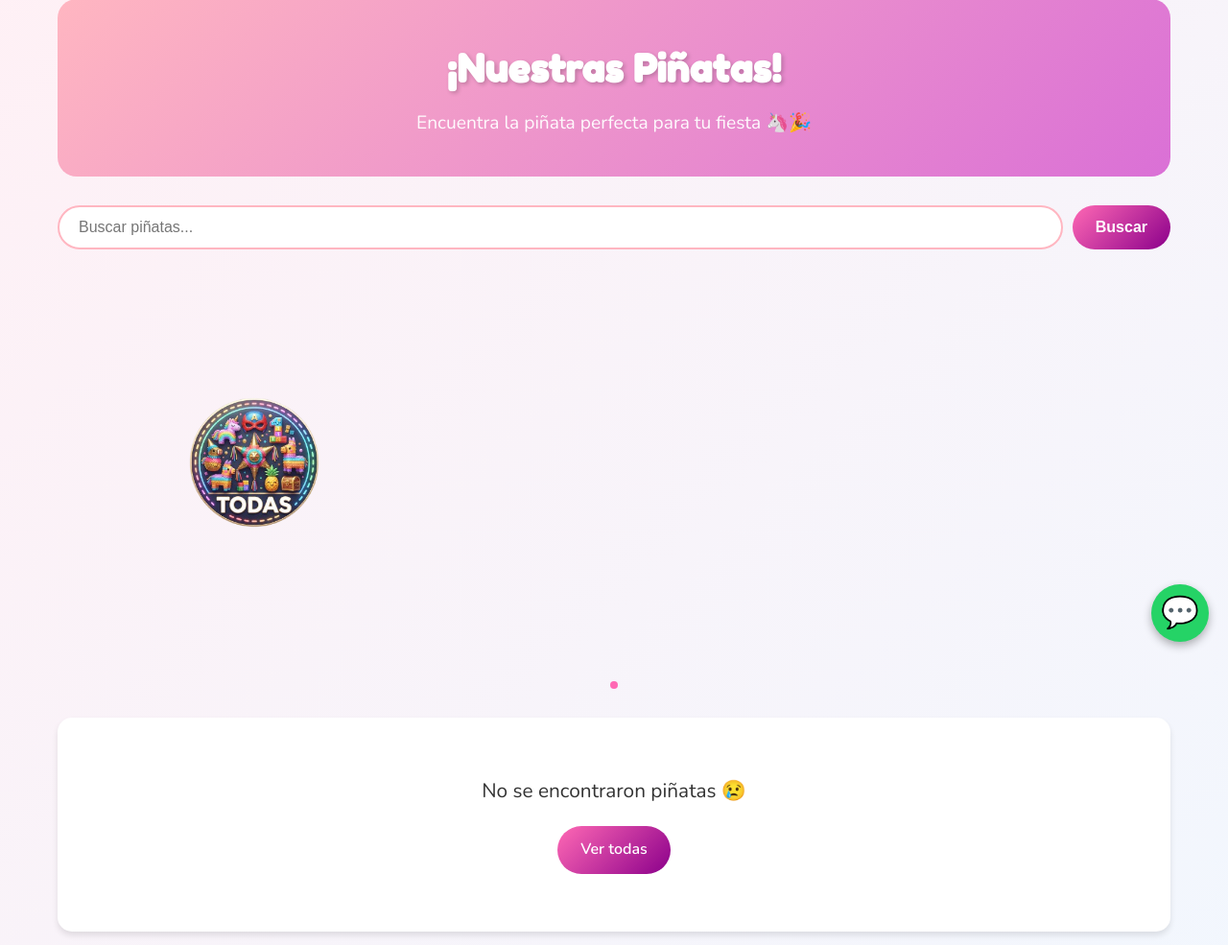
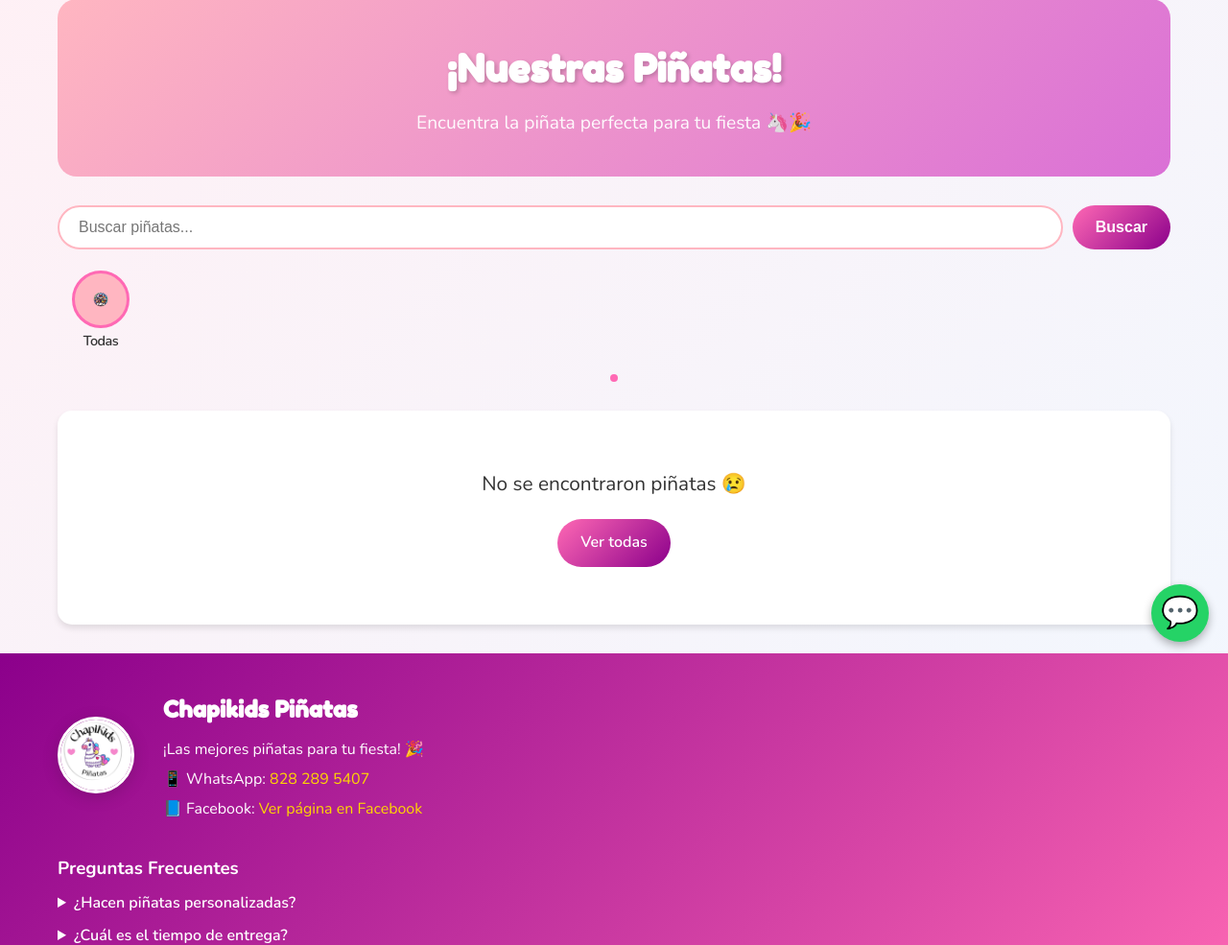
Before and after one commit to segura1297-tech/chapikids, a Django app: page / in a window 1280 px wide. Shown: the part 111-1096 px from the top of the page at 96% size. Run offline with Django 5.2, Linux system fonts and the light colour scheme; data that the repository does not hold is empty.

Commit message:
Categorías estilo Mercado Libre + WhatsApp flotante sobre bottom bar en móvil

```diff
--- a/catalogo/templates/catalogo/base.html
+++ b/catalogo/templates/catalogo/base.html
@@ -11,7 +11,7 @@
     <meta property="og:type" content="website">
     <meta property="og:image" content="{% block og_image %}{% static 'img/logo.jpeg' %}{% endblock %}">
     <link href="https://fonts.googleapis.com/css2?family=Fredoka+One&family=Nunito:wght@400;600;700&display=swap" rel="stylesheet">
-    <link rel="stylesheet" href="{% static 'css/style.css' %}?v=2">
+    <link rel="stylesheet" href="{% static 'css/style.css' %}?v=3">
     {% block extra_head %}{% endblock %}
 </head>
 <body>
--- a/catalogo/templates/catalogo/lista_productos.html
+++ b/catalogo/templates/catalogo/lista_productos.html
@@ -18,6 +18,7 @@
     <div class="category-grid" id="categoryGrid">
         <a href="{% url 'catalogo:lista' %}" class="category-card {% if not categoria_actual %}active{% endif %}">
             <img src="{% static 'img/TODAS.png' %}" alt="Todas" class="category-card-icon">
+            <span class="category-card-name">Todas</span>
         </a>
         {% for categoria in categorias %}
             <a href="?categoria={{ categoria.slug }}" class="category-card {% if categoria_actual == categoria.slug %}active{% endif %}">
@@ -26,6 +27,7 @@
                 {% else %}
                     <div class="category-card-icon placeholder">🎊</div>
                 {% endif %}
+                <span class="category-card-name">{{ categoria.nombre }}</span>
             </a>
         {% endfor %}
     </div>
--- a/static/css/style.css
+++ b/static/css/style.css
@@ -205,13 +205,14 @@ body {
 .category-card {
     flex: 0 0 auto;
     scroll-snap-align: start;
+    width: 90px;
 }
 
 .category-card {
     display: flex;
     flex-direction: column;
     align-items: center;
-    gap: 0px;
+    gap: 6px;
     background: transparent;
     border: none;
     border-radius: 0;
@@ -226,19 +227,26 @@ body {
     transform: translateY(-3px);
 }
 
+.category-card.active .category-card-icon {
+    border: 3px solid var(--rosa);
+}
+
 .category-card-icon {
-    width: 400px;
-    height: 400px;
+    width: 60px;
+    height: 60px;
     object-fit: contain;
-    background: none;
+    background: var(--rosa-claro, #f8e1ef);
     border-radius: 50%;
+    border: 3px solid transparent;
+    padding: 5px;
+    box-sizing: border-box;
 }
 
 .category-card-icon.placeholder {
     display: flex;
     align-items: center;
     justify-content: center;
-    font-size: 40px;
+    font-size: 26px;
 }
 
 .category-card-name {
@@ -1136,6 +1144,7 @@ body {
 
 @media (max-width: 768px) {
     .bottom-bar { display: flex; }
+    .whatsapp-float { bottom: 85px; }
 }
 
 /* ===== Responsive ===== */
```
